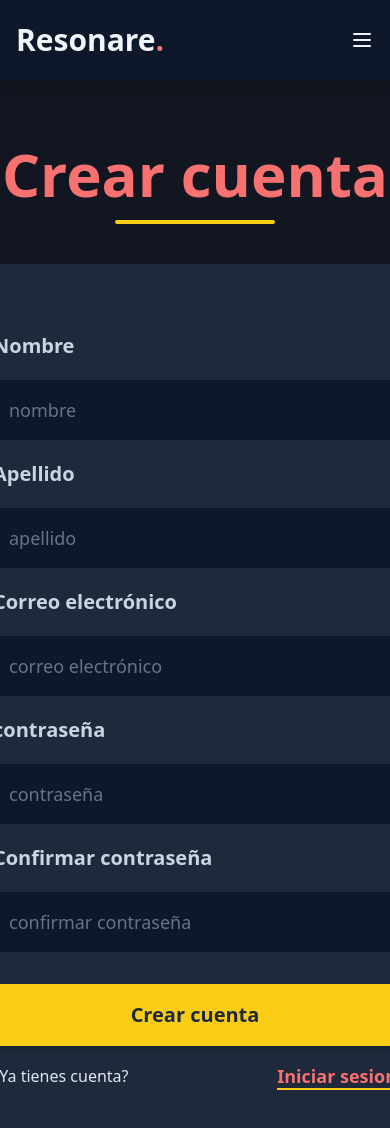
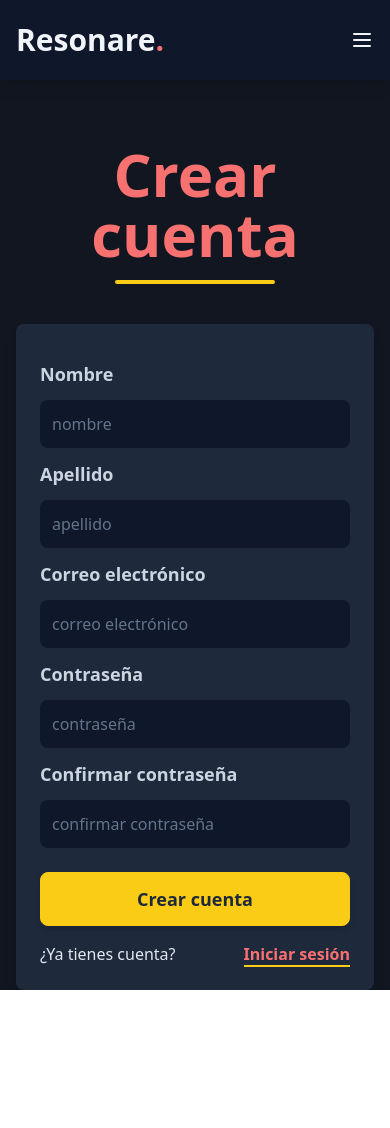
Before and after one commit to CigarritoRD/resonare, a React (Vite) app: page /registrarse in a window 390 px wide. Shown: the top 1128 px of the page. After the commit the page ends 990 px from the top, so only its background shows below. Built offline with nearby package versions, Linux system fonts and the light colour scheme; no server answers; the database is empty; what @midudev/tailwind-animations would draw is missing.

Commit message:
mejora en el responsive de los compoentes de login y signup

```diff
--- a/src/pages/Log-in/LogIn.tsx
+++ b/src/pages/Log-in/LogIn.tsx
@@ -6,8 +6,8 @@ import { useState } from "react";
 import LoaderSpiner from "../../components/loader-spiner";
 
 interface Errors {
-	email?: string;
-	password?: string;
+	email?: string[];
+	password?: string[];
 }
 
 const LogIn = () => {
@@ -21,6 +21,7 @@ const LogIn = () => {
 		const formdata = Object.fromEntries(formulario.entries());
 		const { email, password } = formdata;
 
+		// Validación del formulario usando Zod
 		const result = loginSchema.safeParse({
 			email: email,
 			password: password,
@@ -37,75 +38,89 @@ const LogIn = () => {
 				passwordInput: String(password),
 			});
 
-			// revisar si el usuario es profesor y redireccionar a la ruta adecuada
-			if (user?.user_metadata?.rol === "profesor")
+			// Si es profesor, redirigir al dashboard de profesores
+			if (user?.user_metadata?.rol === "profesor") {
 				return navigate("/dashboard-profesores");
+			}
 
+			// Si es estudiante, redirigir al dashboard de estudiantes
 			navigate("/dashboard-estudiantes");
 		} catch (error) {
-			if (error instanceof Error) {
-				console.error(error.message);
-			} else {
-				console.error("Error desconocido al intentar iniciar sesión");
-			}
+			console.error("Error al intentar iniciar sesión:", error);
 		}
 	};
 
+	// Mostrar el spinner mientras se está cargando
 	if (isLoading) return <LoaderSpiner />;
 
+	// Redirigir si el usuario ya está autenticado
 	if (user?.id) {
-		return <Navigate to={"/"} />;
+		if (user?.user_metadata?.rol === "profesor") {
+			return <Navigate to="/dashboard-profesores" />;
+		}
+		return <Navigate to="/dashboard-estudiantes" />;
 	}
 
 	return (
-		<div className="flex flex-col  items-center justify-center min-h-[100vh] ">
+		<div className="flex flex-col items-center justify-center min-h-screen px-4 sm:px-6 lg:px-8">
 			<SeccionTitulo titulo="Iniciar sesión" />
 			<form
 				onSubmit={handleSubmit}
-				className="p-12 bg-slate-800 shadow-lg flex flex-col w-[500px]  rounded-lg"
+				className="bg-slate-800 shadow-lg flex flex-col w-full max-w-md p-6 sm:p-8 lg:p-10 rounded-lg"
 				action="POST"
 			>
+				{/* Error general */}
 				{error?.status === 400 && (
 					<p className="bg-red-500 text-white uppercase p-2 text-center rounded-lg">
 						Correo electrónico o contraseña incorrectos
 					</p>
 				)}
+
 				<label
-					className="font-bold text-xl py-5 text-slate-300"
+					className="font-bold text-lg sm:text-xl py-3 text-slate-300"
 					htmlFor="email"
 				>
 					Correo electrónico
 				</label>
 				<input
-					className="block bg-slate-900 text-slate-200 placeholder-slate-500 p-4 text-lg rounded-lg"
+					className="block bg-slate-900 text-slate-200 placeholder-slate-500 p-3 sm:p-4 text-base sm:text-lg rounded-lg"
 					type="email"
 					name="email"
 					placeholder="ejemplo@ejemplo.com"
 				/>
-				{errors.email && <p className="text-red-500">{errors.email}</p>}
+				{errors.email && (
+					<p className="text-red-500 text-sm">{errors.email.join(", ")}</p>
+				)}
+
 				<label
-					className="font-bold text-xl py-5 text-slate-300"
+					className="font-bold text-lg sm:text-xl py-3 text-slate-300"
 					htmlFor="password"
 				>
 					Contraseña
 				</label>
 				<input
-					className="block bg-slate-900 text-slate-200 placeholder-slate-500 p-4 text-lg rounded-lg"
+					className="block bg-slate-900 text-slate-200 placeholder-slate-500 p-3 sm:p-4 text-base sm:text-lg rounded-lg"
 					type="password"
 					name="password"
 					placeholder="*********"
 				/>
-				{errors.password && <p className="text-red-500">{errors.password}</p>}
+				{errors.password && (
+					<p className="text-red-500 text-sm">{errors.password.join(", ")}</p>
+				)}
+
 				<button
-					className="rounded-lg text-slate-800 text-xl border p-4 border-yellow-400 shadow-md font-bold mt-8 bg-yellow-400"
+					className="rounded-lg text-slate-800 text-lg sm:text-xl border p-3 sm:p-4 border-yellow-400 shadow-md font-bold mt-6 bg-yellow-400 hover:bg-yellow-500 transition-colors"
 					type="submit"
 				>
 					Iniciar sesión
 				</button>
+
 				<div className="flex justify-between items-center mt-4">
-					<p className="text-slate-200">¿No tienes cuenta?</p>
+					<p className="text-slate-200 text-base sm:text-lg">
+						¿No tienes cuenta?
+					</p>
 					<Link to={"/registrarse"}>
-						<span className="text-lg text-red-400 font-bold border-b-2 border-yellow-400 cursor-pointer hover:text-red-300 hover:scale-105 duration-200">
+						<span className="text-base sm:text-lg text-red-400 font-bold border-b-2 border-yellow-400 cursor-pointer hover:text-red-300 hover:scale-105 duration-200">
 							Regístrate
 						</span>
 					</Link>
--- a/src/pages/Sign-in/SignIn.tsx
+++ b/src/pages/Sign-in/SignIn.tsx
@@ -5,11 +5,13 @@ import { signUpSchema } from "../../schemas/signup-schema";
 import { useState } from "react";
 import LoaderSpiner from "../../components/loader-spiner";
 
+type FormErrors = Record<string, string[]>;
+
 const SignIn = () => {
 	const [errors, setErrors] = useState<FormErrors>({});
 	const { signUp, user, isLoading } = useUser();
 	const navigate = useNavigate();
-	type FormErrors = Record<string, string[]>;
+
 	const handleSubmit = async (e: React.FormEvent<HTMLFormElement>) => {
 		e.preventDefault();
 		const formulario = new FormData(e.currentTarget);
@@ -41,26 +43,27 @@ const SignIn = () => {
 			navigate("/home");
 		} catch (error) {
 			if (error instanceof Error) {
-				throw new Error(error.message);
+				setErrors({ general: [error.message] });
+			} else {
+				setErrors({ general: ["Error Desconocido al tratar de crear cuenta"] });
 			}
-			throw new Error("Error Desconocido al tratar de crear cuenta");
 		}
 	};
 
 	if (isLoading) return <LoaderSpiner />;
 
 	if (user?.id) return <Navigate to={"/home"} />;
-	console.log(errors);
+
 	return (
-		<div className="flex flex-col  items-center justify-center min-h-[100vh] ">
+		<div className="flex flex-col items-center justify-center min-h-[100vh] px-4 sm:px-6 lg:px-8">
 			<SeccionTitulo titulo="Crear cuenta" />
 			<form
 				onSubmit={handleSubmit}
-				className="p-12 bg-slate-800 shadow-lg flex flex-col w-[500px]  rounded-lg"
+				className="bg-slate-800 shadow-lg flex flex-col w-full max-w-md p-6 sm:p-8 lg:p-10 rounded-lg"
 				action="POST"
 			>
 				<label
-					className="font-bold text-xl py-5 text-slate-300 "
+					className="font-bold text-lg sm:text-xl py-3 text-slate-300"
 					htmlFor="nombre"
 				>
 					Nombre
@@ -68,14 +71,17 @@ const SignIn = () => {
 				<input
 					id="nombre"
 					required
-					className="block bg-slate-900 text-slate-200 placeholder-slate-500 p-4 text-lg rounded-lg"
+					className="block bg-slate-900 text-slate-200 placeholder-slate-500 p-3 sm:p-4 text-base sm:text-lg rounded-lg"
 					type="text"
 					name="nombre"
 					placeholder="nombre"
 				/>
-				{errors?.nombre && <p className="text-red-500">{errors.nombre}</p>}
+				{errors?.nombre && (
+					<p className="text-red-500 text-sm">{errors.nombre}</p>
+				)}
+
 				<label
-					className="font-bold text-xl py-5 text-slate-300 "
+					className="font-bold text-lg sm:text-xl py-3 text-slate-300"
 					htmlFor="apellido"
 				>
 					Apellido
@@ -83,14 +89,17 @@ const SignIn = () => {
 				<input
 					id="apellido"
 					required
-					className="block bg-slate-900 text-slate-200 placeholder-slate-500 p-4 text-lg rounded-lg"
+					className="block bg-slate-900 text-slate-200 placeholder-slate-500 p-3 sm:p-4 text-base sm:text-lg rounded-lg"
 					type="text"
 					name="apellido"
 					placeholder="apellido"
 				/>
-				{errors?.apellido && <p className="text-red-500">{errors.apellido}</p>}
+				{errors?.apellido && (
+					<p className="text-red-500 text-sm">{errors.apellido}</p>
+				)}
+
 				<label
-					className="font-bold text-xl py-5 text-slate-300 "
+					className="font-bold text-lg sm:text-xl py-3 text-slate-300"
 					htmlFor="email"
 				>
 					Correo electrónico
@@ -98,29 +107,35 @@ const SignIn = () => {
 				<input
 					id="email"
 					required
-					className="block bg-slate-900 text-slate-200 placeholder-slate-500 p-4 text-lg rounded-lg"
+					className="block bg-slate-900 text-slate-200 placeholder-slate-500 p-3 sm:p-4 text-base sm:text-lg rounded-lg"
 					type="email"
 					name="email"
 					placeholder="correo electrónico"
 				/>
-				{errors?.email && <p className="text-red-500">{errors.email}</p>}
+				{errors?.email && (
+					<p className="text-red-500 text-sm">{errors.email}</p>
+				)}
+
 				<label
-					className="font-bold text-xl py-5 text-slate-300 "
+					className="font-bold text-lg sm:text-xl py-3 text-slate-300"
 					htmlFor="password"
 				>
-					contraseña
+					Contraseña
 				</label>
 				<input
 					id="password"
 					required
-					className="block bg-slate-900 text-slate-200 placeholder-slate-500 p-4 text-lg rounded-lg"
+					className="block bg-slate-900 text-slate-200 placeholder-slate-500 p-3 sm:p-4 text-base sm:text-lg rounded-lg"
 					type="password"
 					name="password"
 					placeholder="contraseña"
 				/>
-				{errors?.password && <p className="text-red-500">{errors.password}</p>}
+				{errors?.password && (
+					<p className="text-red-500 text-sm">{errors.password}</p>
+				)}
+
 				<label
-					className="font-bold text-xl py-5 text-slate-300 "
+					className="font-bold text-lg sm:text-xl py-3 text-slate-300"
 					htmlFor="passwordconfirmation"
 				>
 					Confirmar contraseña
@@ -128,25 +143,34 @@ const SignIn = () => {
 				<input
 					id="passwordconfirmation"
 					required
-					className="block bg-slate-900 text-slate-200 placeholder-slate-500 p-4 text-lg rounded-lg"
+					className="block bg-slate-900 text-slate-200 placeholder-slate-500 p-3 sm:p-4 text-base sm:text-lg rounded-lg"
 					type="password"
 					name="passwordconfirmation"
 					placeholder="confirmar contraseña"
 				/>
 				{errors?.confirmPassword && (
-					<p className="text-red-500">{errors.confirmPassword}</p>
+					<p className="text-red-500 text-sm">{errors.confirmPassword}</p>
 				)}
+
 				<button
-					className="rounded-lg text-slate-800 text-xl border p-4 border-yellow-400 shadow-md font-bold mt-8  bg-yellow-400"
+					className="rounded-lg text-slate-800 text-lg sm:text-xl border p-3 sm:p-4 border-yellow-400 shadow-md font-bold mt-6 bg-yellow-400"
 					type="submit"
 				>
 					Crear cuenta
 				</button>
+
+				{/* General Error */}
+				{errors?.general && (
+					<p className="text-red-500 text-center mt-4">{errors.general[0]}</p>
+				)}
+
 				<div className="flex justify-between items-center mt-4">
-					<p className="text-slate-200">¿Ya tienes cuenta?</p>{" "}
+					<p className="text-slate-200 text-base sm:text-lg">
+						¿Ya tienes cuenta?
+					</p>
 					<Link to={"/iniciar-sesion"}>
-						<span className="text-lg text-red-400 font-bold border-b-2 border-yellow-400 cursor-pointer hover:text-red-300 hover:scale-105 duration-200">
-							Iniciar sesion
+						<span className="text-base sm:text-lg text-red-400 font-bold border-b-2 border-yellow-400 cursor-pointer hover:text-red-300 hover:scale-105 duration-200">
+							Iniciar sesión
 						</span>
 					</Link>
 				</div>
```
